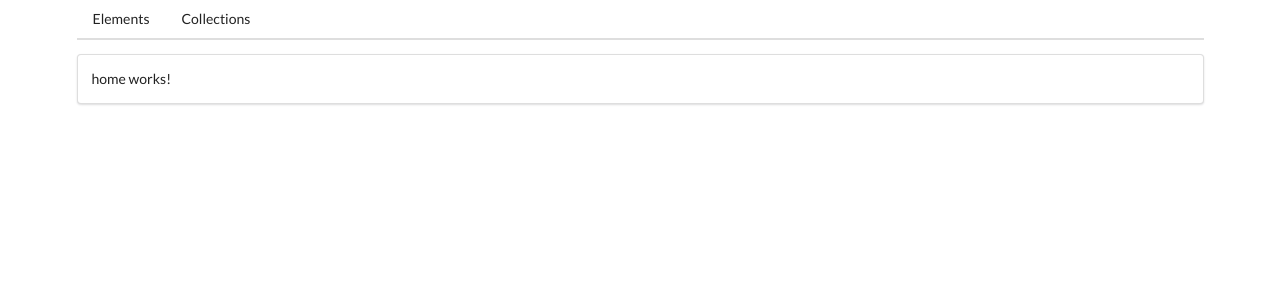
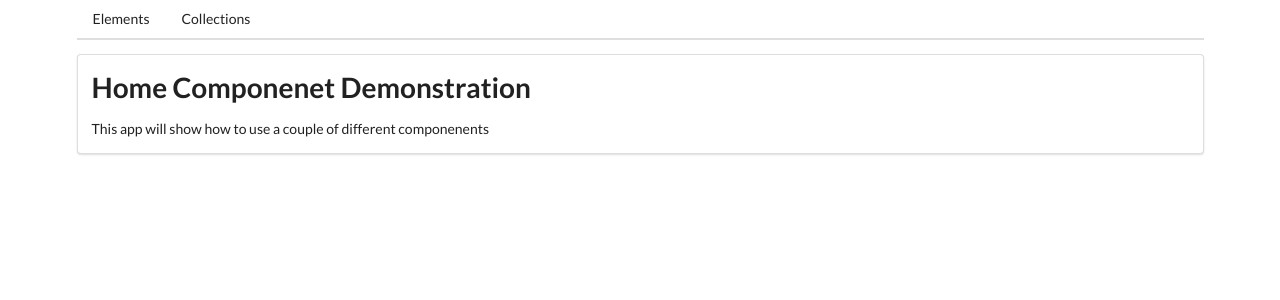
Before and after one commit to hawad416/angularmodulepractice, an Angular app: page / in a window 1280 px wide. Shown: the top 300 px of the page. Built offline with nearby package versions, Linux system fonts and the light colour scheme.

Commit message:
style home page as well as not ofund page

```diff
--- a/src/app/home/home.component.html
+++ b/src/app/home/home.component.html
@@ -1 +1,2 @@
-<p>home works!</p>
+<h1>Home Componenet Demonstration</h1>
+<p>This app will show how to use a couple of different componenents</p>
--- a/src/app/not-found/not-found.component.html
+++ b/src/app/not-found/not-found.component.html
@@ -1 +1,2 @@
-<p>not-found works!</p>
+<h1>Oops....Page Not Found</h1>
+>
```
